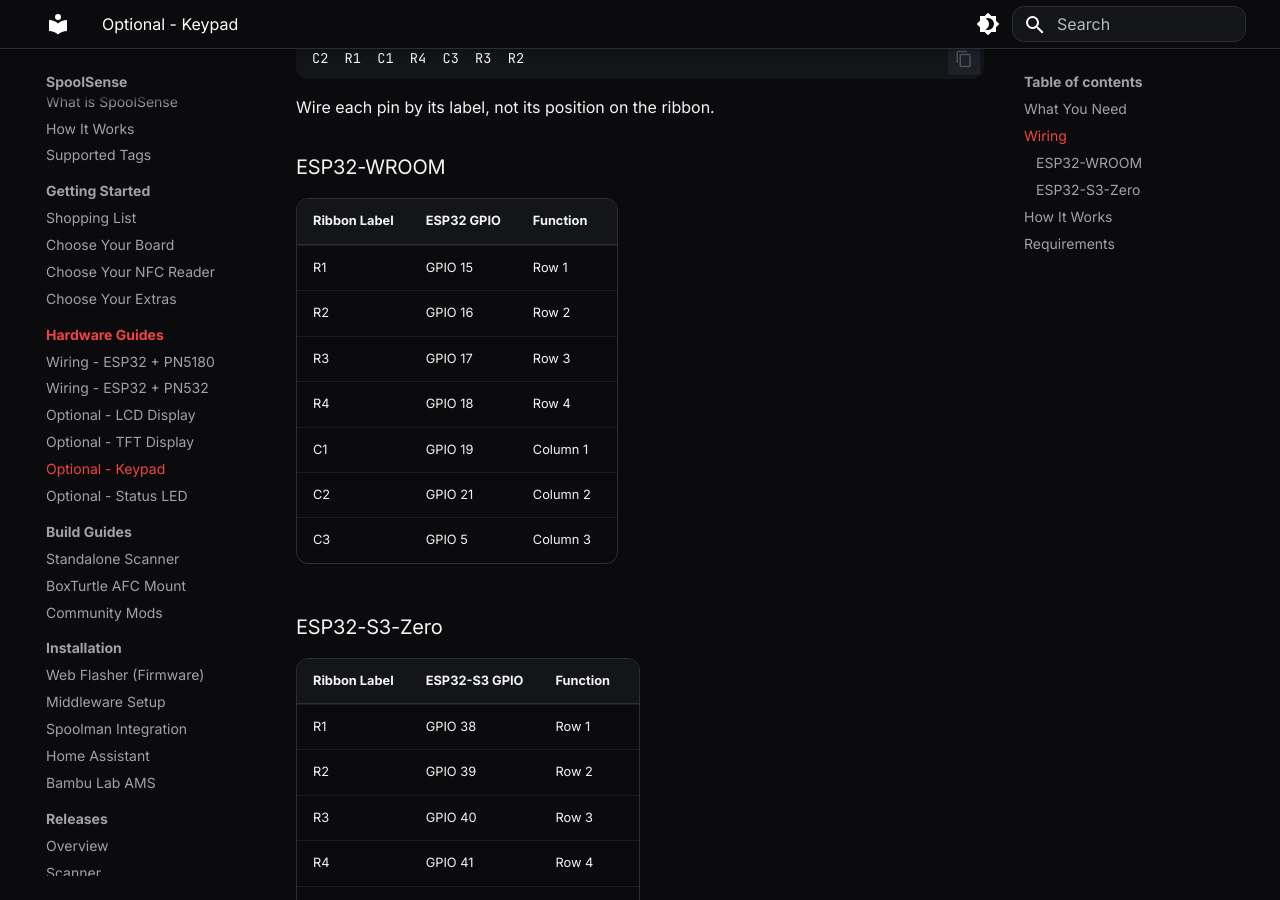
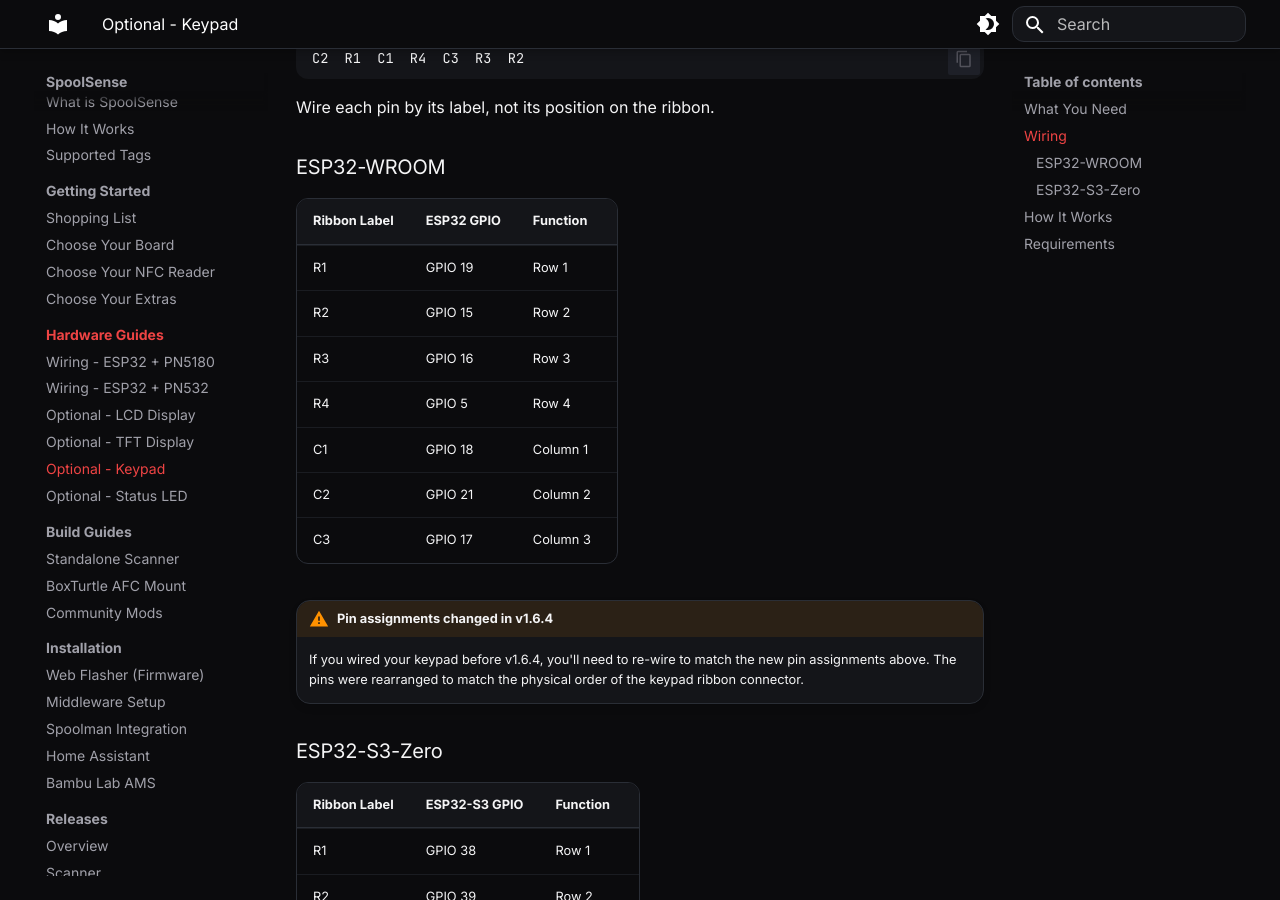
Before and after one commit to SpoolSense/spoolsense.org, an MkDocs documentation site: the page built from docs/hardware/keypad.md, in a window 1280 px wide and 900 px high, scrolled down 476 px. Built offline with MkDocs 1.6.1 and Material for MkDocs 9.7.7, drawn with Linux system fonts in a browser that asks for light colours.

Commit message:
docs: update WROOM keypad pin assignments for v1.6.4 (PR #72)

```diff
--- a/docs/hardware/keypad.md
+++ b/docs/hardware/keypad.md
@@ -21,13 +21,16 @@ Wire each pin by its label, not its position on the ribbon.
 
 | Ribbon Label | ESP32 GPIO | Function |
 |-------------|-----------|----------|
-| R1 | GPIO 15 | Row 1 |
-| R2 | GPIO 16 | Row 2 |
-| R3 | GPIO 17 | Row 3 |
-| R4 | GPIO 18 | Row 4 |
-| C1 | GPIO 19 | Column 1 |
+| R1 | GPIO 19 | Row 1 |
+| R2 | GPIO 15 | Row 2 |
+| R3 | GPIO 16 | Row 3 |
+| R4 | GPIO 5 | Row 4 |
+| C1 | GPIO 18 | Column 1 |
 | C2 | GPIO 21 | Column 2 |
-| C3 | GPIO 5 | Column 3 |
+| C3 | GPIO 17 | Column 3 |
+
+!!! warning "Pin assignments changed in v1.6.4"
+    If you wired your keypad before v1.6.4, you'll need to re-wire to match the new pin assignments above. The pins were rearranged to match the physical order of the keypad ribbon connector.
 
 ### ESP32-S3-Zero
 
```
